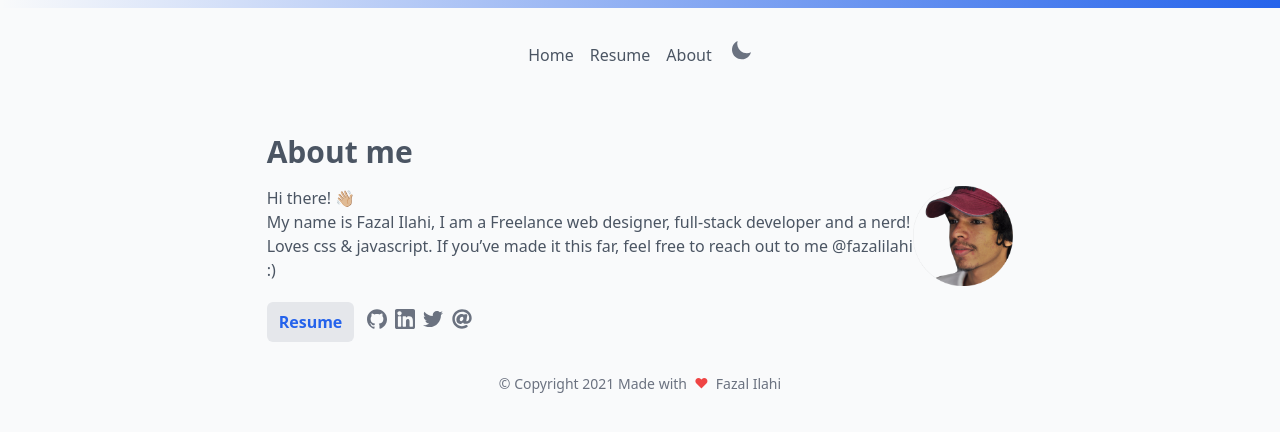
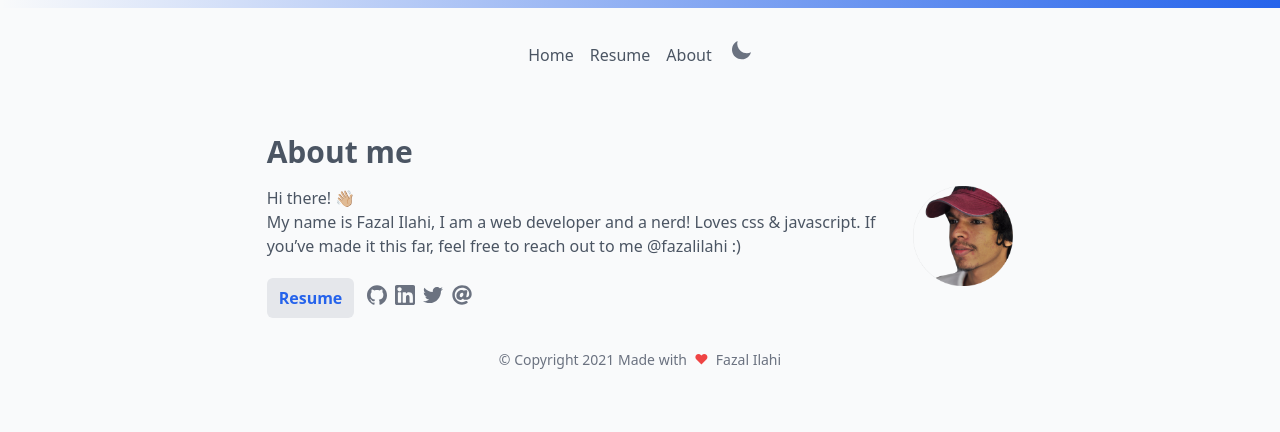
Before and after one commit to fazalilahi/My-blog, a Next.js app: page /about in a window 1280 px wide. Shown: the top 432 px of the page. Built offline with nearby package versions, Linux system fonts and the light colour scheme; what @tailwindcss/typography would draw is missing.

Commit message:
about copy change

```diff
--- a/pages/about.js
+++ b/pages/about.js
@@ -13,7 +13,7 @@ const about = () => {
            <figure className="float-right"><Image src="/fazal.png" width={100} height={100} /></figure>
             <p>
                Hi there! 👋🏼 <br />
-               My name is Fazal Ilahi, I am  a Freelance web designer, full-stack developer and a nerd!
+               My name is Fazal Ilahi, I am  a web developer and a nerd!
                Loves css & javascript.
                If you’ve made it this far, feel free to reach out to me <Link href="mailto:fazalchemmengath@gmail.com"><a className="font-medium">@fazalilahi</a></Link> :)
             </p>
```
